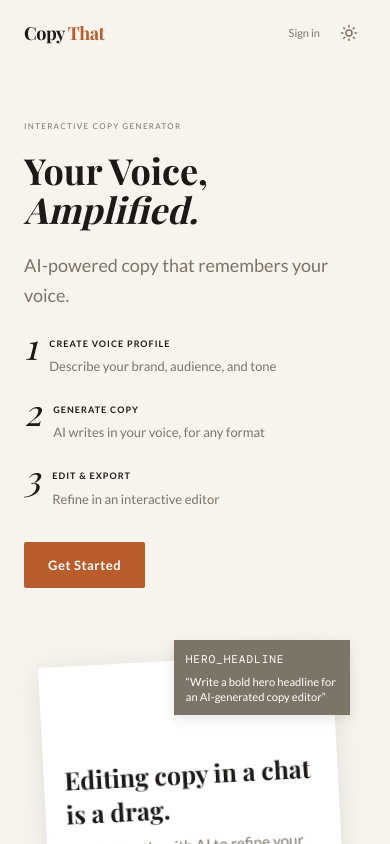
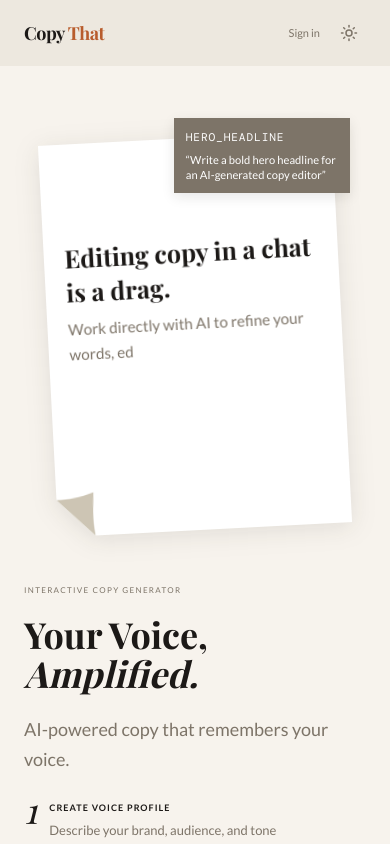
Before and after one commit to ejlaw01/copy-that, a Next.js app: page / in a window 390 px wide. Shown: the top 844 px of the page. Built offline with nearby package versions, Linux system fonts and the light colour scheme; no server answers; a web font is replaced by a local one.

Commit message:
Add bg-ct-cream to header and profile nav, clean up tab hover states

```diff
--- a/src/components/AppHeader.tsx
+++ b/src/components/AppHeader.tsx
@@ -23,7 +23,7 @@ export function AppHeader({
   onSignIn,
 }: AppHeaderProps) {
   return (
-    <header className="flex items-center justify-between px-6 py-4">
+    <header className="flex items-center justify-between px-6 py-4 bg-ct-cream text-ct-ink">
       <h1 className="font-display text-lg font-semibold tracking-tight">Copy <span className="text-ct-accent">That</span></h1>
       <div className="flex items-center gap-3">
         {authChecked && sessionIndicator && !isAuthenticated && activeContextExists && (
--- a/src/components/GenerationWorkspace.tsx
+++ b/src/components/GenerationWorkspace.tsx
@@ -932,7 +932,7 @@ export function GenerationWorkspace({
             className={`relative shrink-0 rounded-t-[4px] text-xs border h-[30px] mt-1 transition-colors ${
               isActive
                 ? "bg-ct-paper text-ct-ink border-ct-rule border-b-transparent"
-                : "bg-ct-cream text-ct-muted hover:bg-ct-rule hover:text-ct-ink border-transparent border-b-ct-rule"
+                : "bg-ct-cream text-ct-muted hover:text-ct-ink border-transparent border-b-ct-rule"
             }`}
           >
             <button
@@ -973,7 +973,7 @@ export function GenerationWorkspace({
               }}
               className={`absolute right-1 top-1/2 -translate-y-1/2 z-10 flex items-center justify-center w-5 h-5 rounded-full transition-colors cursor-pointer ${
                 isActive
-                  ? "text-ct-rule hover:text-ct-strike hover:bg-ct-strike/10"
+                  ? "text-ct-muted hover:text-ct-strike hover:bg-ct-strike/10"
                   : "opacity-0 pointer-events-none"
               }`}
               aria-label={`Delete ${group.title || group.label}`}
@@ -1018,7 +1018,7 @@ export function GenerationWorkspace({
         className={`shrink-0 rounded-t-[4px] px-3 text-xs font-ui border h-[30px] mt-1 flex items-center transition-colors ${
           !currentBlock
             ? "bg-ct-paper text-ct-ink border-ct-rule border-b-transparent"
-            : "border-dashed border-ct-rule text-ct-muted hover:text-ct-ink hover:border-ct-muted bg-transparent border-b-solid border-b-ct-rule"
+            : "border-dashed border-ct-rule text-ct-muted hover:text-ct-ink bg-transparent border-b-solid border-b-ct-rule"
         }`}
       >
         + New
--- a/src/components/LandingHero.tsx
+++ b/src/components/LandingHero.tsx
@@ -79,6 +79,7 @@ export function LandingHero({ onStart }: LandingHeroProps) {
       <div className="mx-auto max-w-5xl grid md:grid-cols-2 gap-12 md:gap-16 items-center">
         {/* Left column */}
         <div
+          className="order-2 md:order-1"
           style={{
             animation: "hero-enter 0.5s ease-out both",
           }}
@@ -140,7 +141,7 @@ export function LandingHero({ onStart }: LandingHeroProps) {
         </div>
 
         {/* Right column — mock editor preview */}
-        <div className="flex justify-center md:justify-end px-6 pt-6 md:px-0 md:pt-0 md:pr-6">
+        <div className="order-1 md:order-2 flex justify-center md:justify-end px-6 pt-6 md:px-0 md:pt-0 md:pr-6">
           <div className="@container relative w-full">
             {/* Prompt card — drops in first */}
             <div
--- a/src/components/ProfileNav.tsx
+++ b/src/components/ProfileNav.tsx
@@ -35,7 +35,7 @@ export function ProfileNav({
   return (
     <nav aria-label="Profile navigation">
       {/* Row 1 — Profile + details */}
-      <div className="flex items-center gap-3 py-3 px-6">
+      <div className="flex items-center gap-3 py-3 px-6 bg-ct-cream">
         <div ref={profileMenuRef} className="relative shrink-0">
           <button
             onClick={onToggleMenu}
```
